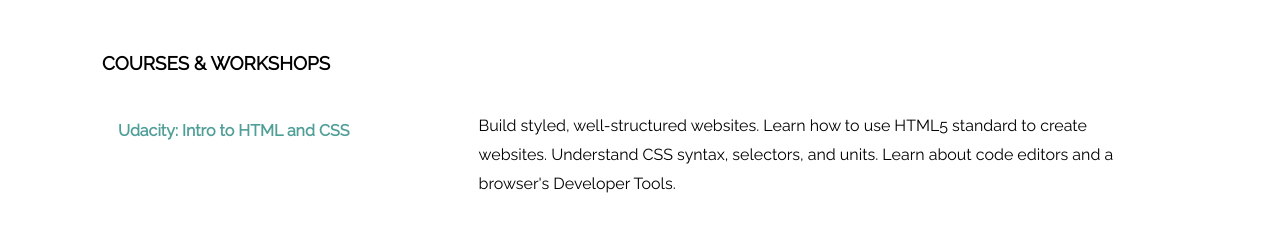
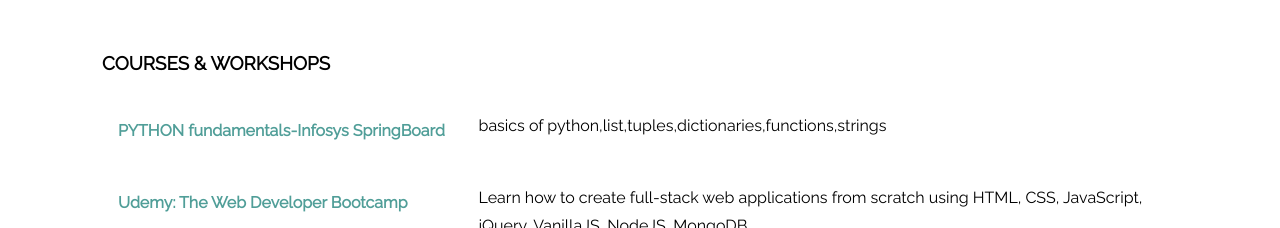
Before and after one commit to VEENA-ND/RESUME, a plain HTML site: page index.html in a window 1280 px wide. Shown: the part 517-745 px from the top of the page. Drawn offline with Linux system fonts and the light colour scheme.

Commit message:
Update index.html

```diff
--- a/index.html
+++ b/index.html
@@ -2,7 +2,7 @@
 <html>
 <head>
   <meta charset="UTF-8">
-  <title>CV - Ocat</title>
+  <title>CV-Resume</title>
   <meta name="description" content="simple CV example created with HTML and CSS">
   <meta name="author" content="Fly Nerd">
   <link rel="icon" href="./img/favicon.ico">
@@ -41,10 +41,10 @@
       <h3>Courses & Workshops</h3>
       <article class='course'>
         <div class='title'>
-          <h4>Udacity: Intro to HTML and CSS</h4>
+          <h4>PYTHON fundamentals-Infosys SpringBoard</h4>
         </div>
         <div class="descrition">
-          <p>Build styled, well-structured websites. Learn how to use HTML5 standard to create websites. Understand CSS syntax, selectors, and units. Learn about code editors and a browser's Developer Tools.</p>
+          <p>basics of python,list,tuples,dictionaries,functions,strings</p>
         </div>
       </article>
       <article class='course'>
```
